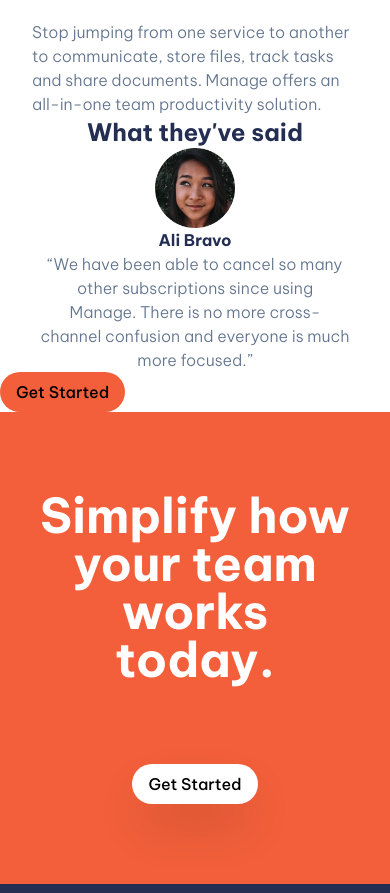
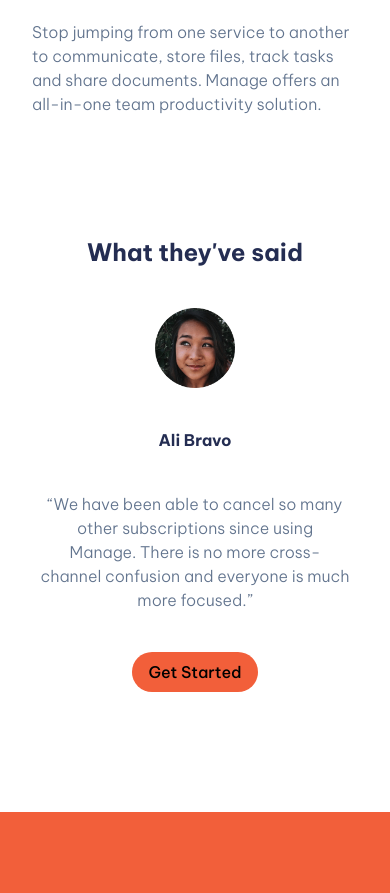
Before and after one commit to JanudaStack/manage-landing-page-main, a React (Vite) app: page / in a window 390 px wide. Shown: the part 1357-2250 px from the top of the page. Built offline with nearby package versions, Linux system fonts and the light colour scheme.

Commit message:
feat: Improve layout and styling of Testimonial Component for better responsiveness and user experience

```diff
--- a/src/components/Testimonial.jsx
+++ b/src/components/Testimonial.jsx
@@ -2,8 +2,8 @@ import React from 'react';
 
 const Testimonial = () => {
     return (
-        <section>
-            <div className="flex flex-col items-center">
+        <section className="flex flex-col justify-center my-30 gap-10">
+            <div className="flex flex-col items-center md:px-20 gap-10">
                 <h2 className="about-header text-2xl text-center">
                     What they've said
                 </h2>
@@ -13,13 +13,13 @@ const Testimonial = () => {
                     className="w-20"
                 />
                 <h3>Ali Bravo</h3>
-                <p className="px-10 text-center">
+                <p className="px-10 text-center md:w-4/8 md:text-xl">
                     “We have been able to cancel so many other subscriptions
                     since using Manage. There is no more cross-channel confusion
                     and everyone is much more focused.”
                 </p>
             </div>
-            <button className="btn">Get Started</button>
+            <button className="btn mx-auto">Get Started</button>
         </section>
     );
 };
```
